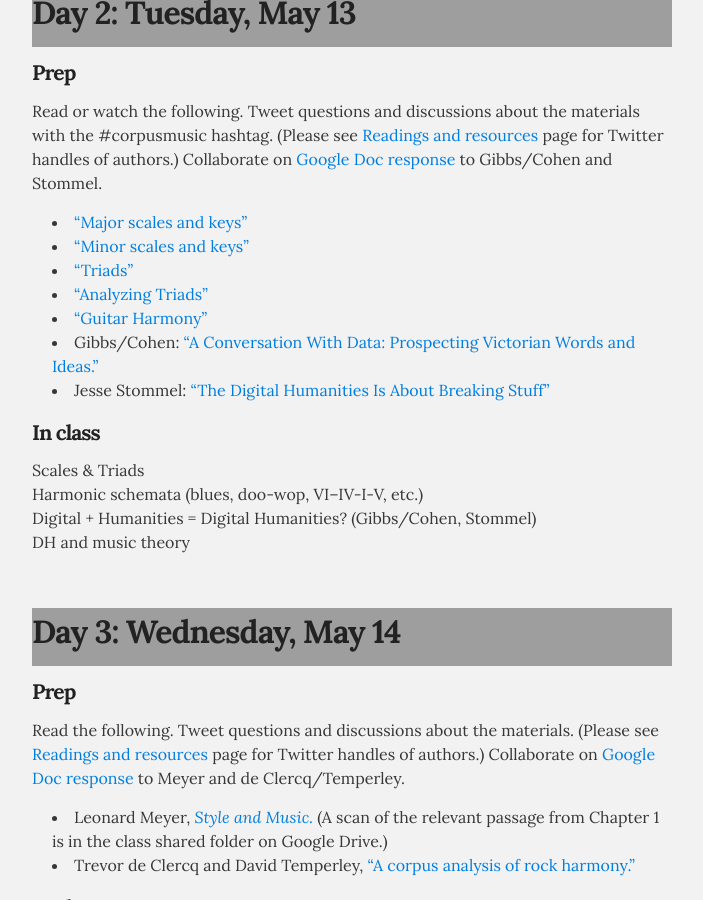
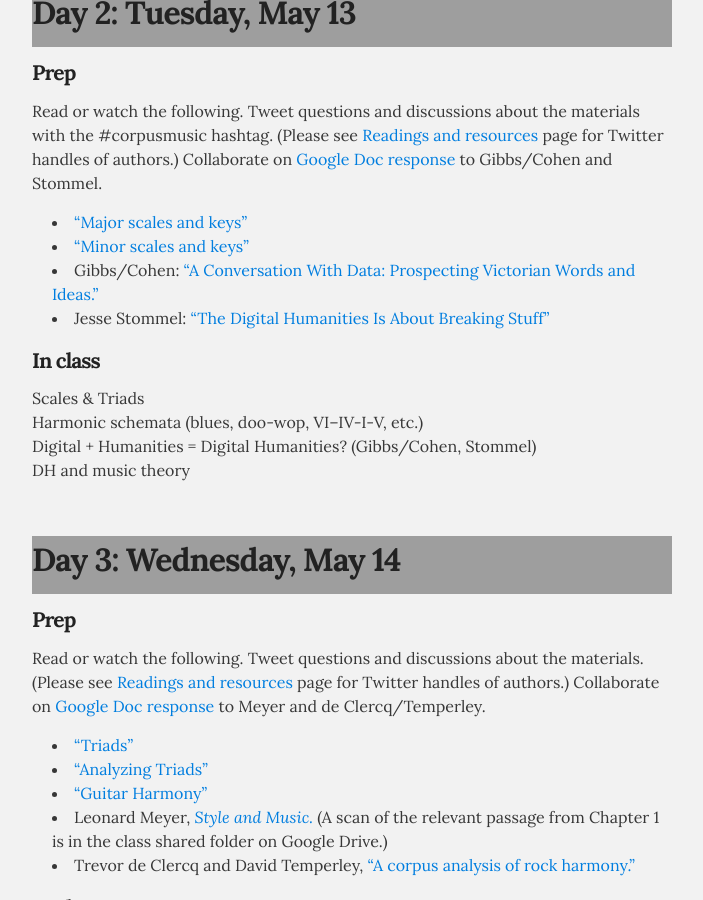
Before and after one commit to kshaffer/corpusmusic, a Jekyll site: the page built from schedule.md, in a window 1280 px wide and 900 px high, scrolled down 898 px. Shown: the whole window, without its empty margins (288-991 px from the left). Built offline with Jekyll 4.4.1, drawn with Linux system fonts in a browser that asks for light colours; Markdown is read by kramdown in place of the engine named in the settings.

Commit message:
update Day 2 assignment

```diff
--- a/schedule.md
+++ b/schedule.md
@@ -52,8 +49,11 @@ DH and music theory
 
 #### Prep ####
 
-Read the following. Tweet questions and discussions about the materials. (Please see [Readings and resources](readings.html) page for Twitter handles of authors.) Collaborate on [Google Doc response](https://drive.google.com/a/colorado.edu/folderview?id=0B9o4hmKNoi6cYVZvRDNsaHlqcEk&usp=sharing) to Meyer and de Clercq/Temperley.
+Read or watch the following. Tweet questions and discussions about the materials. (Please see [Readings and resources](readings.html) page for Twitter handles of authors.) Collaborate on [Google Doc response](https://drive.google.com/a/colorado.edu/folderview?id=0B9o4hmKNoi6cYVZvRDNsaHlqcEk&usp=sharing) to Meyer and de Clercq/Temperley.
 
+- ["Triads"](https://vimeo.com/94521923)
+- ["Analyzing Triads"](https://vimeo.com/94723962)
+- ["Guitar Harmony"](https://vimeo.com/94527744)
 - Leonard Meyer, [*Style and Music.*](https://openlibrary.org/works/OL3267613W/Style_and_music) (A scan of the relevant passage from Chapter 1 is in the class shared folder on Google Drive.)
 - Trevor de Clercq and David Temperley, ["A corpus analysis of rock harmony."](http://dx.doi.org/10.1017/S026114301000067X)
 
```
Also changed, not shown: other parts of schedule.md (+0 -3 lines).
